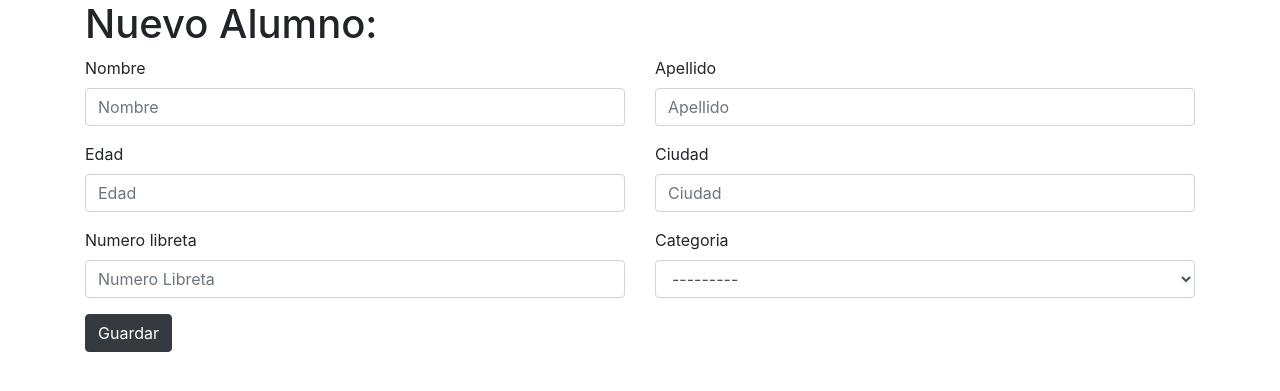
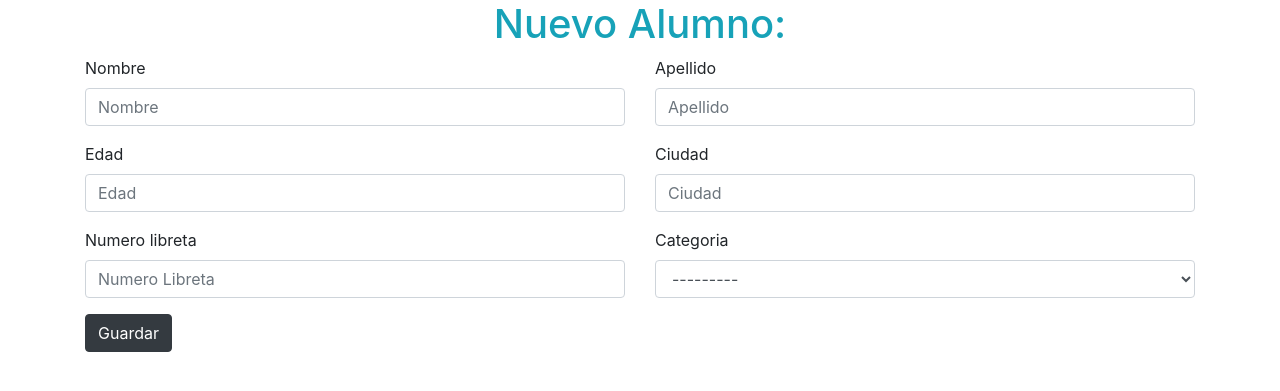
Before and after one commit to micabressan/taekwondo, a Django app: page /nuevo_alumno/ in a window 1280 px wide. Shown: the part 56-447 px from the top of the page. Run offline with Django 3.2, Linux system fonts and the light colour scheme; some libraries are stand-ins or nearby versions.

Commit message:
titulo de color

```diff
--- a/alumnos/templates/nuevo_alumno.html
+++ b/alumnos/templates/nuevo_alumno.html
@@ -4,7 +4,7 @@
 
     <form action="." method="POST"> {% csrf_token %}
         <div class="container">
-            <h1>Nuevo Alumno:</h1>
+            <h1 class="text-info text-center">Nuevo Alumno:</h1>
             <div class="row align-items-center">
             {% for field in form %}
                 <div class="form-group col-md-6">
```
